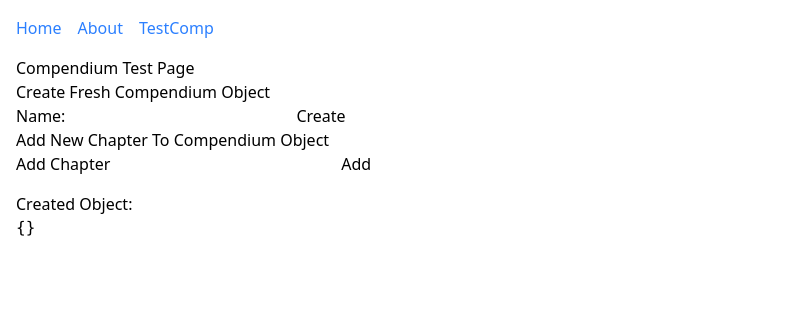
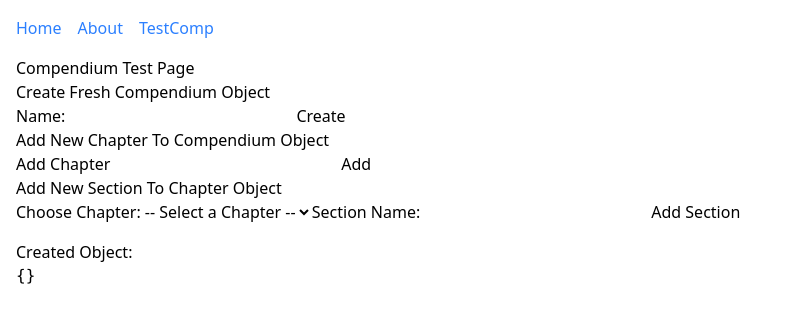
Before and after one commit to KWilson718/compendium-project, a React (Vite) app: page /#/testcomp in a window 1280 px wide. Shown: the top 322 px of the page, without its empty margins (0-787 px from the left). Built offline with nearby package versions, Linux system fonts and the light colour scheme.

Commit message:
Addiing Subsection Creation

```diff
--- a/src/pages/TestComp.jsx
+++ b/src/pages/TestComp.jsx
@@ -8,8 +8,10 @@ import { generateID } from '../utils/utility_functions';
 export default function TestComp() {
     const [compendiumName, setCompendiumName] = useState('');
     const [chapterName, setChapterName] = useState('');
-    // const [sectionName, setSectionName] = useState('');
+    const [sectionName, setSectionName] = useState('');
     // const [subSectionName, setSubSectionName] = useState('');
+
+    const [selectedChapterID, setSelectedChapterID] = useState('');
 
     const compendiumObj = frontStore((state) => state.currentCompendium);
     const setCompendium = frontStore((state) => state.setCompendium);
@@ -26,6 +28,11 @@ export default function TestComp() {
             id: generateID(),
             name: compendiumName,
             body: [],
+            chapters: {},
+            sections: {},
+            subsections: {},
+            entries: {},
+            figures: {},
         };
 
         setCompendium(newCompendium);
@@ -38,13 +45,41 @@ export default function TestComp() {
         const newChapter = {
             id: generateID(),
             name: chapterName,
+            body: [],
         };
 
-        compendiumObj.body.push(newChapter);
+        compendiumObj.body.push(newChapter.id);
+        compendiumObj.chapters[newChapter.id] = newChapter;
 
         setCompendium(compendiumObj)
         setChapterName('');
     }
+
+    const handleSectionAdd = (e) => {
+        e.preventDefault();
+
+        if (!selectedChapterID) return;
+
+        const newSection = {
+        id: generateID(),
+        name: sectionName,
+        body: [],
+        };
+
+        // Attach section to chapter
+        compendiumObj.chapters[selectedChapterID].body.push(newSection.id);
+        compendiumObj.sections[newSection.id] = newSection;
+
+        setCompendium({ ...compendiumObj }); // clone to trigger reactivity
+        setSectionName('');
+    };
+
+    const chapterOptions = compendiumObj?.chapters
+        ? Object.entries(compendiumObj.chapters).map(([id, chapter]) => ({
+            id,
+            name: chapter.name,
+        }))
+        : [];
 
     return (
         <div>
@@ -77,7 +112,32 @@ export default function TestComp() {
                 <button type="submit" >Add</button>
             </form>
 
+            <h2>Add New Section To Chapter Object</h2>
 
+            <form onSubmit={handleSectionAdd}>
+                <label htmlFor="chapterSelect">Choose Chapter:</label>
+                <select
+                    id="chapterSelect"
+                    value={selectedChapterID}
+                    onChange={(e) => setSelectedChapterID(e.target.value)}
+                    required
+                >
+                    <option value="">-- Select a Chapter --</option>
+                    {chapterOptions.map((chapter) => (
+                        <option key={chapter.id} value={chapter.id}>
+                        {chapter.name}
+                        </option>
+                    ))}
+                </select>
+                <label htmlFor="sectionName">Section Name:</label>
+                <input
+                    type="text"
+                    id="sectionName"
+                    value={sectionName}
+                    onChange={(e) => setSectionName(e.target.value)}
+                />
+                <button type="submit">Add Section</button>
+            </form>
 
             {compendiumObj && (
                 <div style={{ marginTop: '1rem' }}>
```
